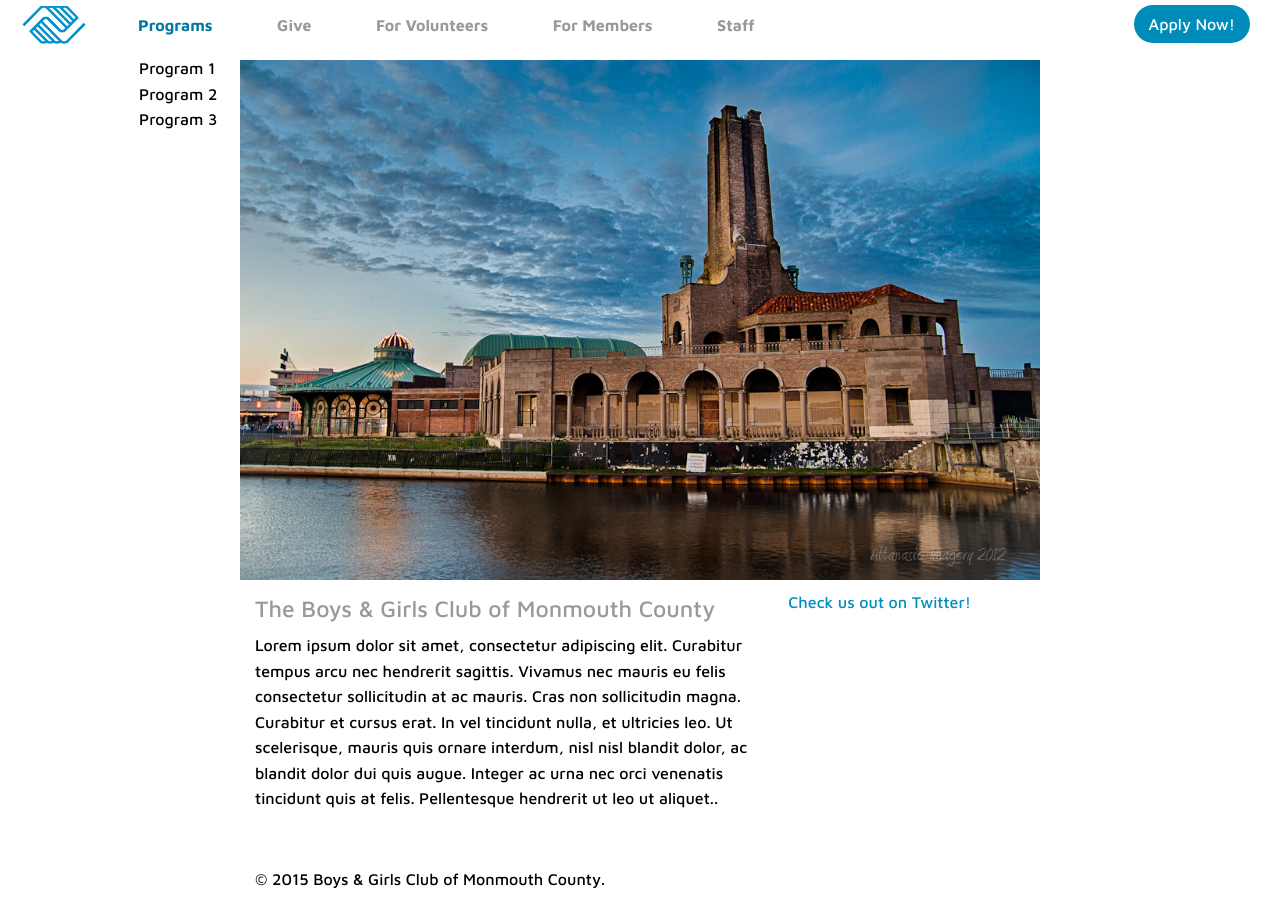
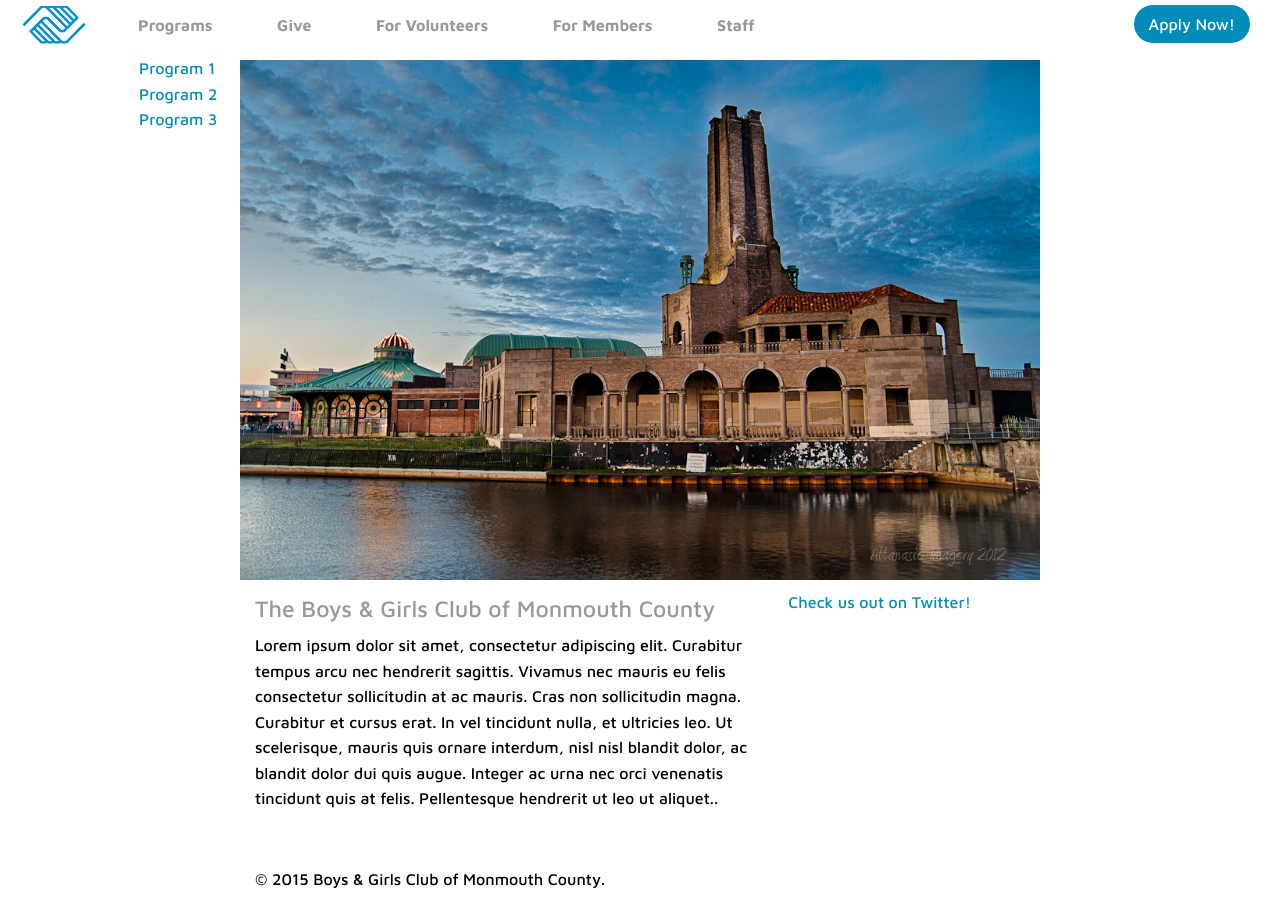
Before and after one commit to mcarmody/BGCMC, a website: page index.html in a window 1280 px wide. Both pictures are taken after a click on the item "Programs". Drawn offline with nearby package versions, Linux system fonts and the light colour scheme; files that its build step writes are made by us from their sources.

```diff
--- a/index.html
+++ b/index.html
@@ -20,15 +20,15 @@
     <div class="large-12 columns">
       <ul class="button-group">
         <p margin="0px"><img class="logo" src="pics/bgc_logo.jpg"/></p>
-        <li class="nav-item"><a href="#" class="button">Programs</a>
+        <li class="nav-item"><a class="button">Programs</a>
           <ul class="dropNav">
-            <li>Program 1</li>
-            <li>Program 2</li>
-            <li>Program 3</li>
+            <li><a>Program 1</a></li>
+            <li><a>Program 2</a></li>
+            <li><a>Program 3</a></li>
           </ul>
         </li>
         <li class="nav-item"><a href="#" class="button">Give</a></li>
-        <li class="nav-item"><a  class="button">For Volunteers</a>
+        <li class="nav-item"><a class="button">For Volunteers</a>
           <ul class="dropNav">
             <li>Option 1</li>
             <li>Option 2</li>
--- a/js/app.js
+++ b/js/app.js
@@ -6,7 +6,7 @@
 		if($(this).find(".dropNav").is(":hidden")) {
 		    $(this).find(".dropNav").slideDown(500);
 		} else {
-			$(this).find(".dropNav").hide();
+			$(this).find(".dropNav").slideUp(300);
 		};
 	});
 
```
Also changed, not shown: js/min/app.min.js.
